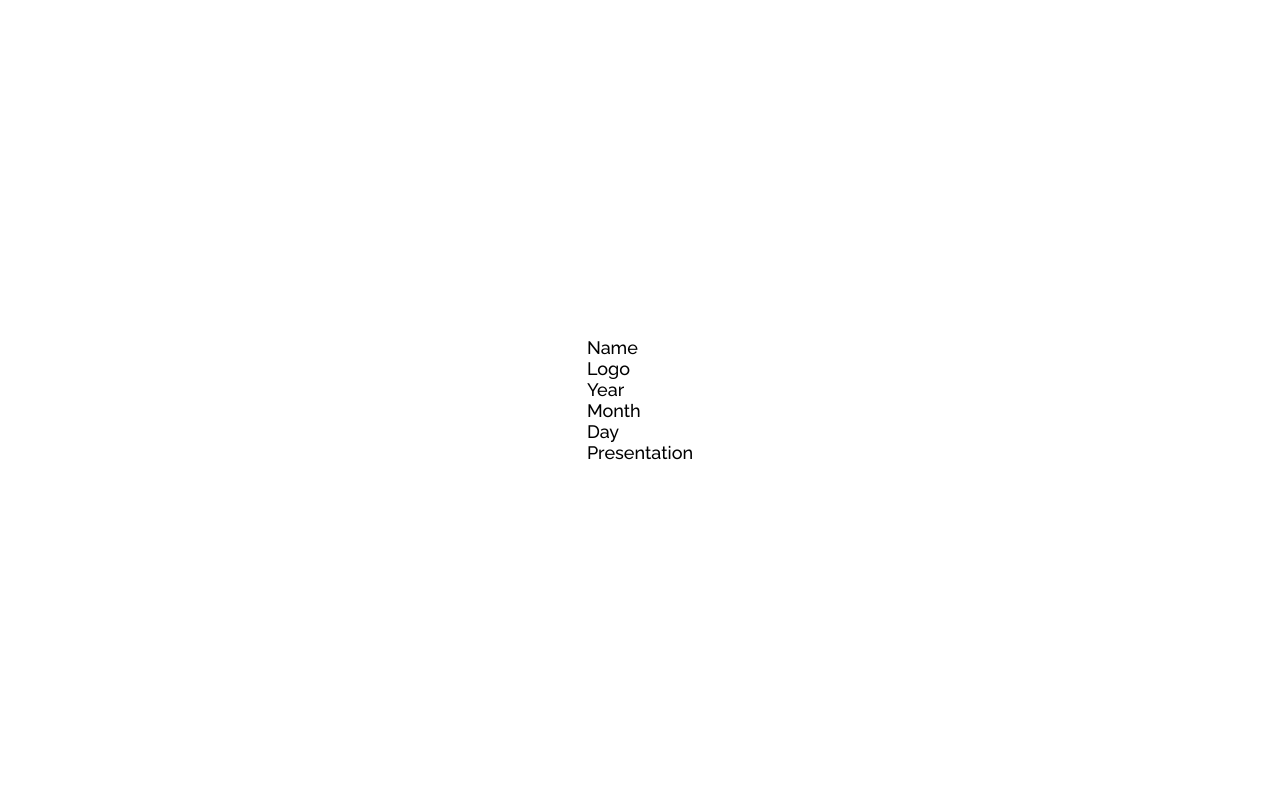
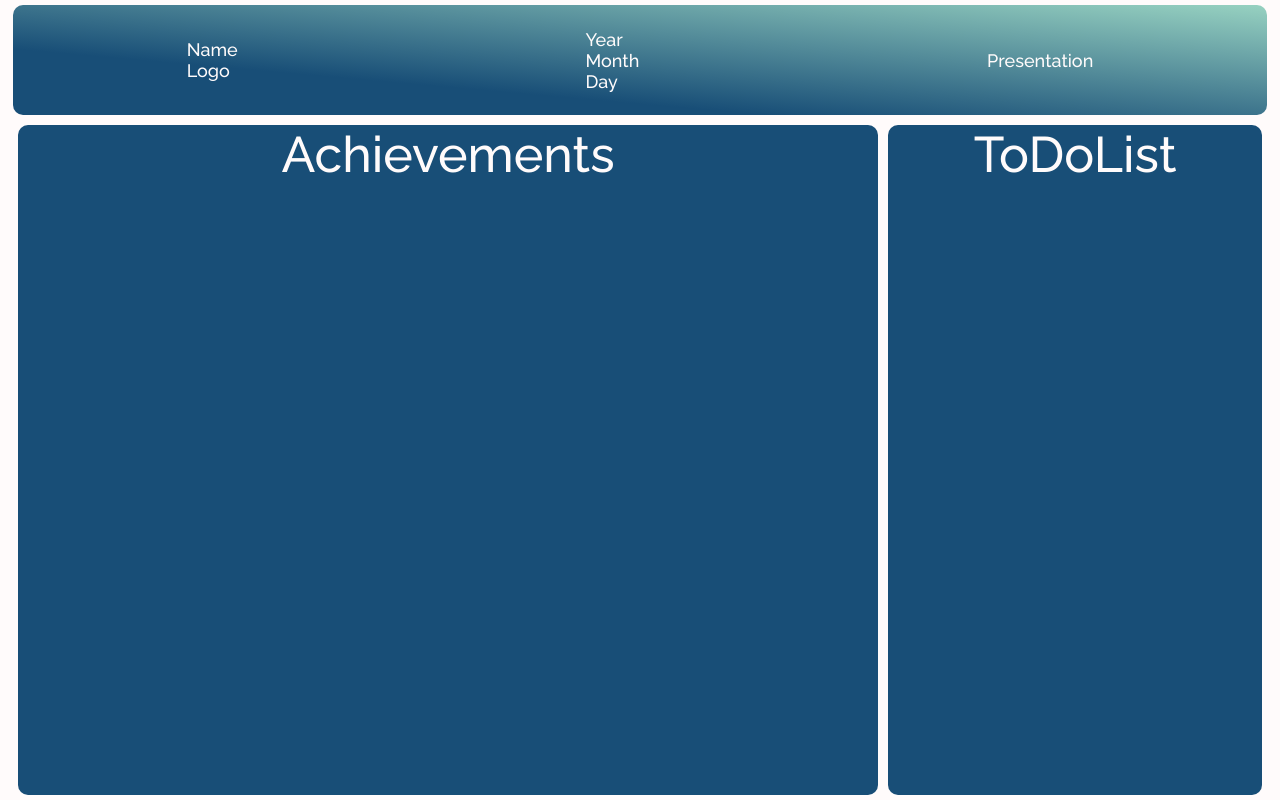
Before and after one commit to ShubhangaRbeeragere/status_report_app, a React (Create React App) app in the folder status-report-app/: page / in a window 1280 px wide. Built offline with nearby package versions, Linux system fonts and the light colour scheme.

Commit message:
Added CSS to the Home page >> used grid to place the main components >> using .scss

```diff
--- a/status-report-app/package.json
+++ b/status-report-app/package.json
@@ -12,6 +12,7 @@
     "pg": "^8.7.1",
     "react": "^17.0.2",
     "react-dom": "^17.0.2",
+    "react-router-dom": "^6.2.1",
     "react-scripts": "4.0.3",
     "typeorm": "^0.2.41",
     "web-vitals": "^1.1.2"
--- a/status-report-app/src/App.js
+++ b/status-report-app/src/App.js
@@ -56,12 +56,12 @@ const App = () => {
 
     return (
         <Router>
-            <div className="app">
-                    {/* <CompanyName/>
+            {/* <div className="app">
+                    <CompanyName/>
                     <LoginTemplate formValidation={formValidation} updateInputs={updateInputs} userInput={userInput} error={error}/>
-                    {loader&&<LoadingScreen/>} */}
-                    <HomePage/>
-             </div>
+                    {loader&&<LoadingScreen/>}
+             </div>  */}
+            <HomePage/>
         </Router>
     )
 }
--- a/status-report-app/src/App.scss
+++ b/status-report-app/src/App.scss
@@ -26,7 +26,7 @@ body{
 .app{
     position: relative;
     height: 100vh;
-    width: 100vw;
+    width: 100%;
     display: flex;
     flex-direction: row;
     align-items: center;
--- a/status-report-app/src/statusReportPage/Home.css
+++ b/status-report-app/src/statusReportPage/Home.css
@@ -1,3 +1,42 @@
 @import url("https://fonts.googleapis.com/css2?family=Raleway:wght@500&display=swap");
+.homePage {
+  color: #FFFBFB;
+  background-color: #FFFBFB;
+  height: 100vh;
+  width: 100vw;
+  display: grid;
+  grid-template-columns: 68vw 30vw;
+  grid-template-rows: 15% 85%;
+  justify-content: center;
+  grid-template-areas: "header header" "achievements toDoList";
+}
+.homePage .boxes {
+  border: none;
+  border-radius: 10px;
+  margin: 5px;
+}
+.homePage .header {
+  width: 100%;
+  margin-left: auto;
+  margin-right: auto;
+  display: flex;
+  flex-direction: row;
+  align-items: center;
+  justify-content: space-around;
+  background-image: linear-gradient(to top right, #184e77 30%, rgba(82, 182, 154, 0.6));
+  grid-area: header;
+}
+.homePage .achievements {
+  background-color: #184e77;
+  grid-area: achievements;
+  font-size: 50px;
+  text-align: center;
+}
+.homePage .toDoList {
+  grid-area: toDoList;
+  background-color: #184e77;
+  font-size: 50px;
+  text-align: center;
+}
 
 /*# sourceMappingURL=Home.css.map */
--- a/status-report-app/src/statusReportPage/Home.js
+++ b/status-report-app/src/statusReportPage/Home.js
@@ -1,10 +1,14 @@
 // import { useNavigate } from "react-router";
 import './Home.css'
-import { Header } from "./components/header/header"
+import { Header } from "./components/header/header";
+import { ToDoList } from './components/toDoList/toDoList';
+import { Achievements } from "./components/achievements/achievements";
 export const HomePage = (params) => {
     return(
             <div className="homePage">
                 { <Header/> }
+                { <Achievements/> }
+                { <ToDoList/> }
             </div>
    )
 }
--- a/status-report-app/src/statusReportPage/Home.scss
+++ b/status-report-app/src/statusReportPage/Home.scss
@@ -1 +1,55 @@
 @import url('https://fonts.googleapis.com/css2?family=Raleway:wght@500&display=swap');
+
+//variables
+$mainColor: rgb(24, 78, 119);
+$subColor: rgba(82, 182, 154, 0.6);
+$textColor: #FFFBFB;
+$mainDim: #87A8B9;
+$warning: rgb(192, 12, 12);
+
+
+.homePage{
+    color: $textColor;
+    background-color: $textColor;
+    height: 100vh;
+    width: 100vw;
+    display: grid;
+    grid-template-columns: 68vw 30vw;
+    grid-template-rows: 15% 85%;
+    justify-content: center;
+    grid-template-areas:
+    "header header"
+    "achievements toDoList";
+
+    .boxes{
+        border: none;
+        border-radius: 10px;
+        margin: 5px;
+    }
+    .header{
+        width: 100%;
+        margin-left: auto;
+        margin-right: auto;
+        display: flex;
+        flex-direction: row;
+        align-items: center;
+        justify-content: space-around;
+
+        background-image: linear-gradient(to top right, $mainColor 30%, $subColor);
+        grid-area: header;
+    }
+
+    .achievements{
+        background-color: $mainColor;
+        grid-area: achievements;
+        font-size: 50px;
+        text-align: center;
+    }
+
+    .toDoList{
+        grid-area: toDoList;
+        background-color: $mainColor;
+        font-size: 50px;
+        text-align: center;
+    }
+}
--- /dev/null
+++ b/status-report-app/src/statusReportPage/components/achievements/achievements.js
@@ -0,0 +1,7 @@
+export const Achievements = (props) => {
+    return(
+        <div className="achievements boxes">
+            Achievements
+        </div>
+    )
+}
--- a/status-report-app/src/statusReportPage/components/header/header.js
+++ b/status-report-app/src/statusReportPage/components/header/header.js
@@ -3,7 +3,7 @@ import { Period } from "./period";
 import { Presentation } from "./presentation";
 export const Header = (props) => {
     return (
-        <div className="header">
+        <div className="header boxes">
             { <CompanyLogo/> }
             { <Period/> }
             { <Presentation/> }
--- /dev/null
+++ b/status-report-app/src/statusReportPage/components/toDoList/toDoList.js
@@ -0,0 +1,7 @@
+export const ToDoList = (props) => {
+    return(
+        <div className="toDoList boxes">
+            ToDoList
+        </div>
+    )
+}
```
Also changed, not shown: 2 other files (tests, documents, lock files or other folders).
